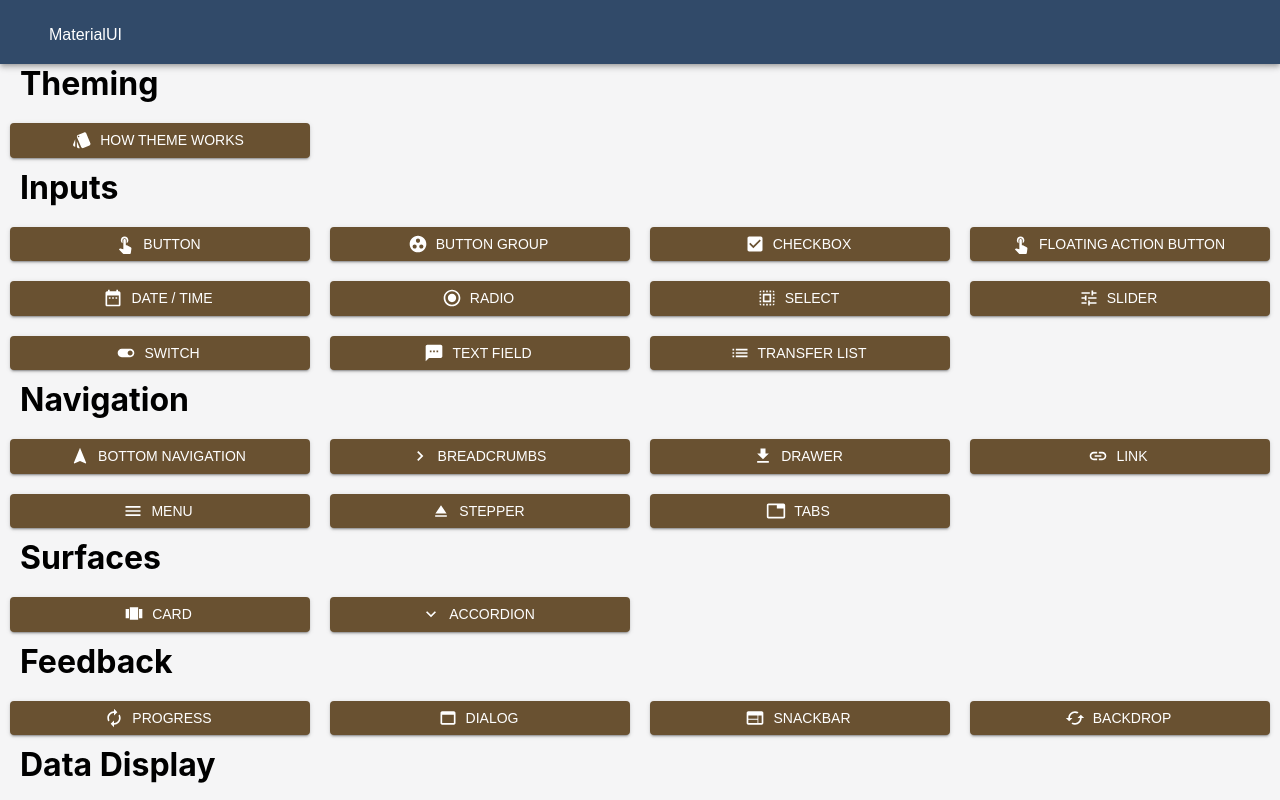
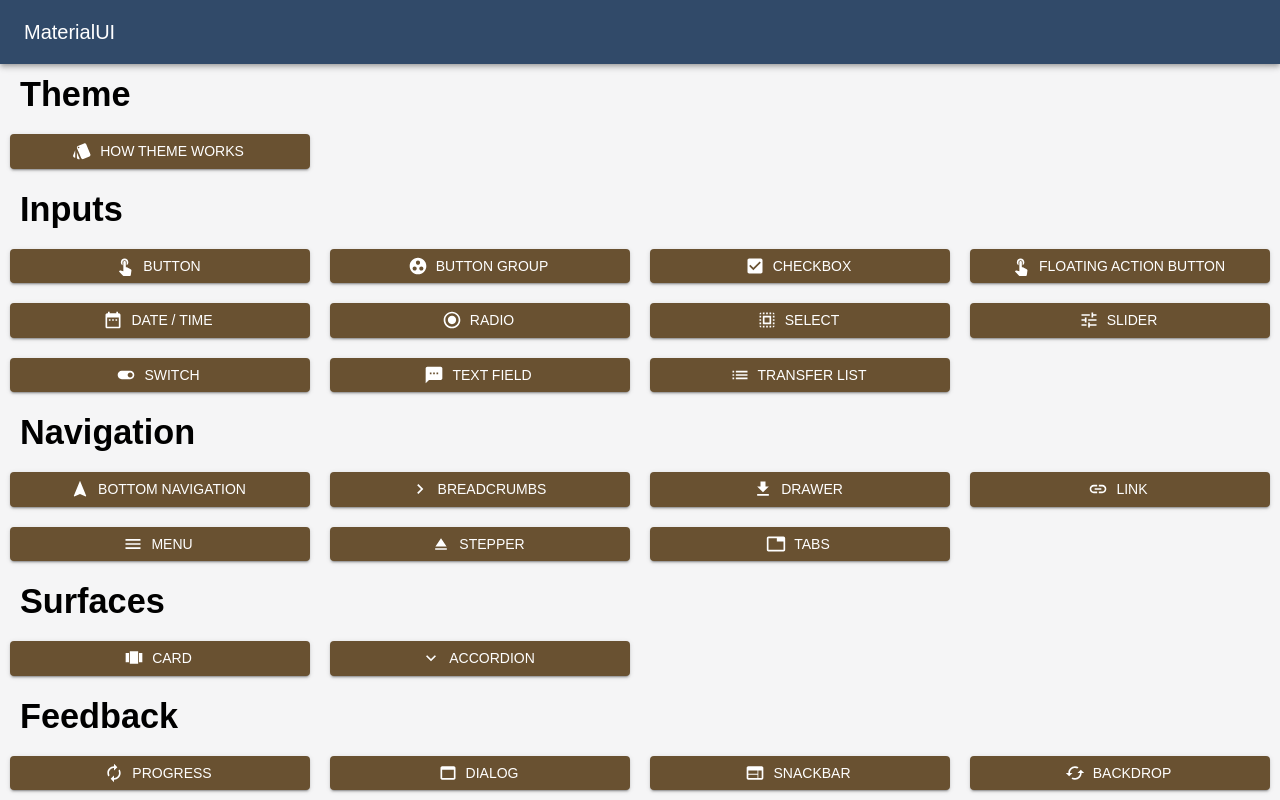
Before and after one commit to LetTheWookieWin92/7_materialui, a React (Create React App) app: page / in a window 1280 px wide. Shown: the top 800 px of the page. Built offline with nearby package versions, Linux system fonts and the light colour scheme.

Commit message:
applied typography throughout app

```diff
--- a/src/components/examples/contentMissing.jsx
+++ b/src/components/examples/contentMissing.jsx
@@ -6,14 +6,15 @@
 
 //Img
 import contentMissing from '../../img/contentMissing.png';
+import { Typography } from '@material-ui/core';
 
 const ContentMissing = (props) => {
     return (
         <React.Fragment>
             <NavigationBar textLabel="Content Missing" showBack="Yes" backPressed={props.onBackPress}/>
             <img src={contentMissing} style={{alignSelf: 'center'}} width="250" height="250" alt="Content Missing"/>
-            <h1 className="titleText">Oops! We're still working on this content</h1>
-            <p className="titleText">Try again soon :)</p>
+            <Typography variant="h1"  style={{ textAlign: 'center'}}>Oops! We're still working on this content</Typography>
+            <Typography variant="body1"  style={{ textAlign: 'center'}}>Try again soon :)</Typography>
         </React.Fragment>
      );
 }
--- a/src/components/examples/exampleSection.jsx
+++ b/src/components/examples/exampleSection.jsx
@@ -1,6 +1,6 @@
 import React from 'react';
 import Divider from '@material-ui/core/Divider';
-import { Paper } from "@material-ui/core";
+import { Paper, Typography } from "@material-ui/core";
 
 //Style
 import "../../style/example.css"
@@ -9,8 +9,8 @@
 const ExampleSection = ({ title, description, content }) => {
 	return (
 	<React.Fragment>
-		<h2 className="sectionTitle">{title}</h2>
-		<p className="sectionText">{description}</p>
+		<Typography variant="h2" style={{marginTop: 20}}>{title}</Typography>
+		<Typography variant="body1">{description}</Typography>
 		<Paper className="displayBox">{content}</Paper>
 		<Divider className="sectionDivider" />
 	</React.Fragment> );
--- a/src/components/examples/howThemeWorksExample.jsx
+++ b/src/components/examples/howThemeWorksExample.jsx
@@ -4,7 +4,7 @@
 import NavigationBar from "../navigationBar";
 import ExampleSection from './exampleSection';
 import Grid from "@material-ui/core/Grid";
-import { Accordion, AccordionSummary, AccordionDetails } from '@material-ui/core';
+import { Accordion, AccordionSummary, AccordionDetails, Typography } from '@material-ui/core';
 import { ExpandMore } from '@material-ui/icons';
 
 //Style
@@ -34,14 +34,13 @@
         <React.Fragment>
 
             <NavigationBar textLabel={title} showBack="Yes" backPressed={onBackPress}/>
-            <h1 className="sectionTitle">How theme works</h1>
             <Accordion>
                 <AccordionSummary
                     expandIcon={<ExpandMore />}
                     aria-controls="panel1a-content"
                     id="panel1a-header"
                     >
-                    <p>Implementing a colour palette</p>
+                    <Typography variant="h5">Implementing a colour palette</Typography>
                 </AccordionSummary>
                 <AccordionDetails style={{backgroundColor: "#f5f5f6"}}>
                     <Grid container spacing={0} alignItems="center">
@@ -51,11 +50,11 @@
                                     <Grid container spacing={0} alignItems="center">
                                         <Grid item xs={12} sm={12} md={4} lg={4} xl={4}>
                                             <img src={colourPicker} className={classes.imgFitting} alt="Content Missing"/>
-                                            <p>Colour picker</p>
+                                            <Typography variant="body2" style={{textAlign: 'center'}}>Colour picker</Typography>
                                         </Grid>
                                         <Grid item xs={12} sm={12} md={8} lg={8} xl={8}>
                                             <img src={colorTool} className={classes.imgFitting} alt="Content Missing"/>
-                                            <p>Color tool</p>
+                                            <Typography variant="body2" style={{textAlign: 'center'}}>Color tool</Typography>
                                         </Grid>
                                     </Grid>
                                 }/>
@@ -64,11 +63,12 @@
                                 <Grid container spacing={0} >
                                     <Grid item xs={12} sm={12} md={6} lg={6} xl={6} alignItems="center">
                                         <img src={themeComponent} className={classes.imgFitting} alt="Content Missing"/>
+                                        <Typography variant="body2" style={{textAlign: 'center'}}>theme.jsx</Typography>
                                     </Grid>
                                     <Grid item xs={12} sm={12} md={6} lg={6} xl={6}>
-                                        <p className="displayBoxText">You can define primary, secondary, error, warning, info and success palette colours. Each has main, light, dark and contrastText values but if you omit light, dark and contrastText then these will be calculated from the main value.</p>
-                                        <p className="displayBoxText">Some components, such as Button, can't access all of the defined palette colours. In that case, you should define a custom style and set the properties equal to those defined in the theme colour palette (see step 4).</p>
-                                        <p className="displayBoxText">Import the theme component wherever you intend to implement the ThemeProvider (see step 3).</p>
+                                        <Typography variant="body1">You can define primary, secondary, error, warning, info and success palette colours. Each has main, light, dark and contrastText values but if you omit light, dark and contrastText then these will be calculated from the main value.</Typography>
+                                        <Typography variant="body1">Some components, such as Button, can't access all of the defined palette colours. In that case, you should define a custom style and set the properties equal to those defined in the theme colour palette (see step 4).</Typography>
+                                        <Typography variant="body1">Import the theme component wherever you intend to implement the ThemeProvider (see step 3).</Typography>
                                     </Grid>
                                 </Grid>
                             }/>
@@ -77,9 +77,10 @@
                                 <Grid container spacing={0} >
                                     <Grid item xs={12} sm={12} md={6} lg={6} xl={6} alignItems="center">
                                         <img src={ThemeProvider} className={classes.imgFitting} alt="Content Missing"/>
+                                        <Typography variant="body2" style={{textAlign: 'center'}}>ThemeProvider tag</Typography>
                                     </Grid>
                                     <Grid item xs={12} sm={12} md={6} lg={6} xl={6}>
-                                        <p className="displayBoxText">To add the theme to your app, wrap the top-level element of the app in the ThemeProvider tags. If you've imported the theme component from step 2, your theme should now flow down through the rest of your component tree.</p>
+                                        <Typography variant="body1">To add the theme to your app, wrap the top-level element of the app in the ThemeProvider tags. If you've imported the theme component from step 2, your theme should now flow down through the rest of your component tree.</Typography>
 
                                     </Grid>
                                 </Grid>
@@ -89,11 +90,12 @@
                                 <Grid container spacing={0} >
                                     <Grid item xs={12} sm={12} md={6} lg={6} xl={6} alignItems="center">
                                         <img src={CustomThemeStyles} className={classes.imgFitting} alt="Content Missing"/>
+                                        <Typography variant="body2" style={{textAlign: 'center'}}>Applying custom styles using makeStyles hook</Typography>
                                     </Grid>
                                     <Grid item xs={12} sm={12} md={6} lg={6} xl={6}>
-                                        <p className="displayBoxText">You might need to add custom styles to a certain component, or apply the existing palette to components that can't access them.</p>
-                                        <p className="displayBoxText">Import the makeStyles hook and create the style you need. In the example here, we had already defined the warning palette and we're just linking to it.</p>
-                                        <p className="displayBoxText">Implement the custom style by creating an instance of the makeStyles method and accessing the style under className.</p>
+                                        <Typography variant="body1">You might need to add custom styles to a certain component, or apply the existing palette to components that can't access them.</Typography>
+                                        <Typography variant="body1">Import the makeStyles hook and create the style you need. In the example here, we had already defined the warning palette and we're just linking to it.</Typography>
+                                        <Typography variant="body1">Implement the custom style by creating an instance of the makeStyles method and accessing the style under className.</Typography>
 
                                     </Grid>
                                 </Grid>
@@ -109,7 +111,7 @@
                     aria-controls="panel1a-content"
                     id="panel1a-header"
                     >
-                    <p>Typography</p>
+                    <Typography variant="h5">Typography</Typography>
                 </AccordionSummary>
                 <AccordionDetails style={{backgroundColor: "#f5f5f6"}}>
                     <Grid container spacing={0} alignItems="center">
@@ -119,7 +121,7 @@
                                     <Grid container spacing={0} alignItems="center">
                                         <Grid item xs={12} sm={12} md={12} lg={12} xl={12}>
                                             <img src={TypographyImg} className={classes.imgFitting} alt="Content Missing"/>
-                                            <p>Setting variants in theme.jsx</p>
+                                            <Typography variant="body2" style={{textAlign: 'center'}}>Setting variants in theme.jsx</Typography>
                                         </Grid>
                                     </Grid>
                                 }/>
@@ -128,11 +130,11 @@
                                     <Grid container spacing={0} alignItems="center">
                                         <Grid item xs={12} sm={12} md={6} lg={6} xl={6} alignItems="center">
                                             <img src={TypographyImplement} className={classes.imgFitting} alt="Content Missing"/>
-                                            <p>Adding the tags within the app</p>
+                                            <Typography variant="body2" style={{textAlign: 'center'}}>Adding the tags within the app</Typography>
                                         </Grid>
                                         <Grid item xs={12} sm={12} md={6} lg={6} xl={6} alignItems="center">
                                             <img src={TypographyOutcome} className={classes.imgFitting} alt="Content Missing"/>
-                                            <p>Outcome</p>
+                                            <Typography variant="body2" style={{textAlign: 'center'}}>Outcome</Typography>
                                         </Grid>
                                     </Grid>
                                 }/>
@@ -147,7 +149,7 @@
                     aria-controls="panel1a-content"
                     id="panel1a-header"
                     >
-                    <p>Spacing</p>
+                    <Typography variant="h5">Spacing</Typography>
                 </AccordionSummary>
                 <AccordionDetails style={{backgroundColor: "#f5f5f6"}}>
 
@@ -160,7 +162,7 @@
                     aria-controls="panel1a-content"
                     id="panel1a-header"
                     >
-                    <p>Breakpoints</p>
+                    <Typography variant="h5">Breakpoints</Typography>
                 </AccordionSummary>
                 <AccordionDetails style={{backgroundColor: "#f5f5f6"}}>
 
@@ -173,7 +175,7 @@
                     aria-controls="panel1a-content"
                     id="panel1a-header"
                     >
-                    <p>Density</p>
+                    <Typography variant="h5">Density</Typography>
                 </AccordionSummary>
                 <AccordionDetails style={{backgroundColor: "#f5f5f6"}}>
 
@@ -186,7 +188,7 @@
                     aria-controls="panel1a-content"
                     id="panel1a-header"
                     >
-                    <p>z-index</p>
+                    <Typography variant="h5">z-index</Typography>
                 </AccordionSummary>
                 <AccordionDetails style={{backgroundColor: "#f5f5f6"}}>
 
@@ -199,7 +201,7 @@
                     aria-controls="panel1a-content"
                     id="panel1a-header"
                     >
-                    <p>Globals</p>
+                    <Typography variant="h5">Globals</Typography>
                 </AccordionSummary>
                 <AccordionDetails style={{backgroundColor: "#f5f5f6"}}>
 
--- a/src/components/home.jsx
+++ b/src/components/home.jsx
@@ -5,9 +5,6 @@
 import { makeStyles } from "@material-ui/core/styles";
 import Grid from "@material-ui/core/Grid";
 import Button from '@material-ui/core/Button';
-
-//Style
-import "../style/home.css";
 
 //Icons
 import {
@@ -47,6 +44,7 @@
 	List,
 	Style,
 } from "@material-ui/icons";
+import { Typography } from "@material-ui/core";
 
 const useStyles = makeStyles((theme) => ({
 	root: {
@@ -70,17 +68,17 @@
 
 		<React.Fragment>
 			<NavigationBar textLabel="MaterialUI" showBack="No"/>
-			<Grid container spacing={0} style={{maxWidth: 1920}}>
+			<Grid container spacing={0}>
 				<Grid item xs={12}>
-					<h1 className="sectionText">Theming</h1>
+					<Typography variant="h1">Theme</Typography>
 				</Grid>
 				<Grid item xs={6} sm={6} md={4} lg={3} xl={2}>
 					<Button className={classes.optionButton} variant="contained" color="secondary" onClick={ () => {props.onSelection("How theme works")}} startIcon={<Style />}>How theme works</Button>
 				</Grid>
 			</Grid>
-			<Grid container spacing={0} style={{maxWidth: 1920}}>
+			<Grid container spacing={0}>
 				<Grid item xs={12}>
-					<h1 className="sectionText">Inputs</h1>
+					<Typography variant="h1">Inputs</Typography>
 				</Grid>
 				<Grid item xs={6} sm={6} md={4} lg={3} xl={2}>
 					<Button className={classes.optionButton} variant="contained" color="secondary" onClick={ () => {props.onSelection("Button")}} startIcon={<TouchApp />}>Button</Button>
@@ -118,7 +116,7 @@
 			</Grid>
 			<Grid container spacing={0}>
 				<Grid item xs={12}>
-					<h1 className="sectionText">Navigation</h1>
+					<Typography variant="h1">Navigation</Typography>
 				</Grid>
 				<Grid item xs={6} sm={6} md={4} lg={3} xl={2}>
 					<Button className={classes.optionButton} variant="contained" color="secondary" onClick={ () => {props.onSelection("Bottom Navigation")}} startIcon={<Navigation />}>Bottom Navigation</Button>
@@ -144,7 +142,7 @@
 			</Grid>
 			<Grid container spacing={0}>
 				<Grid item xs={12}>
-					<h1 className="sectionText">Surfaces</h1>
+					<Typography variant="h1">Surfaces</Typography>
 				</Grid>
 				<Grid item xs={6} sm={6} md={4} lg={3} xl={2}>
 					<Button className={classes.optionButton} variant="contained" color="secondary" onClick={ () => {props.onSelection("Card")}} startIcon={<ViewCarousel />}>Card</Button>
@@ -155,7 +153,7 @@
 			</Grid>
 			<Grid container spacing={0}>
 				<Grid item xs={12}>
-					<h1 className="sectionText">Feedback</h1>
+					<Typography variant="h1">Feedback</Typography>
 				</Grid>
 				<Grid item xs={6} sm={6} md={4} lg={3} xl={2}>
 					<Button className={classes.optionButton} variant="contained" color="secondary" onClick={ () => {props.onSelection("Progress")}} startIcon={<Autorenew />}>Progress</Button>
@@ -172,7 +170,7 @@
 			</Grid>
 			<Grid container spacing={0}>
 				<Grid item xs={12}>
-					<h1 className="sectionText">Data Display</h1>
+					<Typography variant="h1">Data Display</Typography>
 				</Grid>
 				<Grid item xs={6} sm={6} md={4} lg={3} xl={2}>
 					<Button className={classes.optionButton} variant="contained" color="secondary" onClick={ () => {props.onSelection("Avatar")}} startIcon={<AccountCircle />}>Avatar</Button>
@@ -204,7 +202,7 @@
 			</Grid>
 			<Grid container spacing={0}>
 				<Grid item xs={12}>
-					<h1 className="sectionText">Utils</h1>
+					<Typography variant="h1">Utils</Typography>
 				</Grid>
 				<Grid item xs={6} sm={6} md={4} lg={3} xl={2}>
 					<Button className={classes.optionButton} variant="contained" color="secondary" onClick={ () => {props.onSelection("Click Away Listener")}} startIcon={<Hearing />}>Click Away Listener</Button>
@@ -221,7 +219,7 @@
 			</Grid>
 			<Grid container spacing={0}>
 				<Grid item xs={12}>
-					<h1 className="sectionText">Lab</h1>
+					<Typography variant="h1">Lab</Typography>
 					<p className="sectionText">To be added...</p>
 				</Grid>
 			</Grid>
--- a/src/components/theme.jsx
+++ b/src/components/theme.jsx
@@ -24,7 +24,7 @@
 	typography: {
 		fontFamily: 'sans-serif',
 		h1: {
-			fontSize: 40,
+			fontSize: 35,
 			marginTop: 10,
 			marginLeft: 20,
   			marginRight: 20,
@@ -51,35 +51,37 @@
 			marginTop: 10,
 			marginLeft: 25,
   			marginRight: 20,
-			marginBottom: 5,
+			marginBottom: 10,
 		},
 		h5: {
 			fontSize: 18,
 			marginTop: 10,
 			marginLeft: 25,
   			marginRight: 20,
-			marginBottom: 5,
+			marginBottom: 10,
 		},
+		// Nav bar titles only
 		h6: {
-			fontSize: 16,
-			marginTop: 10,
-			marginLeft: 25,
-  			marginRight: 20,
-			marginBottom: 5,
+			fontSize: 20,
 		},
+		// Normal paragraph text
 		body1: {
+			fontSize: 14,
+			marginTop: 15,
+			marginLeft: 30,
+  			marginRight: 30,
+			marginBottom: 15,
+			textAlign: 'left',
+		},
+		// Labels with no padding and lighter shade
+		body2: {
 			fontSize: 14,
 			marginTop: 0,
 			marginLeft: 30,
-  			marginRight: 20,
+  			marginRight: 30,
 			marginBottom: 0,
-		},
-		body2: {
-			fontSize: 13,
-			marginTop: 0,
-			marginLeft: 30,
-  			marginRight: 20,
-			marginBottom: 0,
+			textAlign: 'left',
+			color: '#9c9c9c'
 		},
 	}
   });
--- a/src/style/example.css
+++ b/src/style/example.css
@@ -1,34 +1,12 @@
-.sectionTitle {
-  margin-top: 30px;
-  margin-left: 10px;
-  margin-right: 10px;
-}
-
-.sectionText {
-  margin-left: 20px;
-  margin-right: 20px;
-  margin-top: 0;
-  margin-bottom: 10px;
-}
-
 .displayBox {
   width: "calc(100% - 60px)";
   height: "calc(100% - 60px)";
-  margin-top: 10px;
+  margin-top: 15px;
   margin-left: 30px;
   margin-right: 30px;
   margin-bottom: 40px;
-  padding: 10px;
+  padding: 20px;
   text-align: center;
-  background-color: #f5f5f6;
-}
-
-.displayBoxText {
-  margin-left: 20px;
-  margin-right: 20px;
-  margin-top: 20px;
-  margin-bottom: 20px;
-  text-align: left;
 }
 
 .sectionDivider {
--- a/src/style/home.css
+++ /dev/null
@@ -1,5 +0,0 @@
-.sectionText {
-  margin-top: 20px;
-  margin-left: 10px;
-  margin-right: 10px;
-}
```
Also changed, not shown: src/components/examples/buttonExample.jsx (+4 -4 lines).
